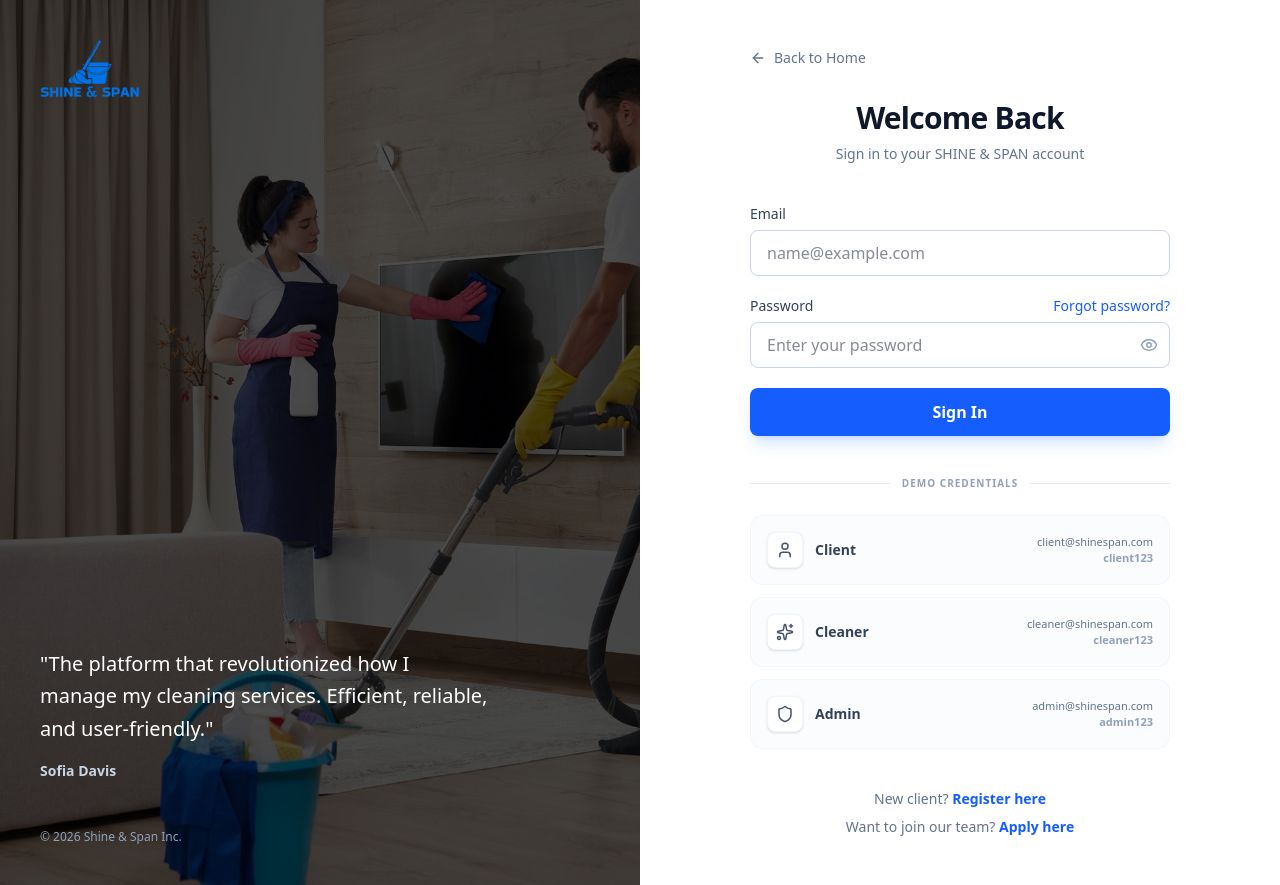
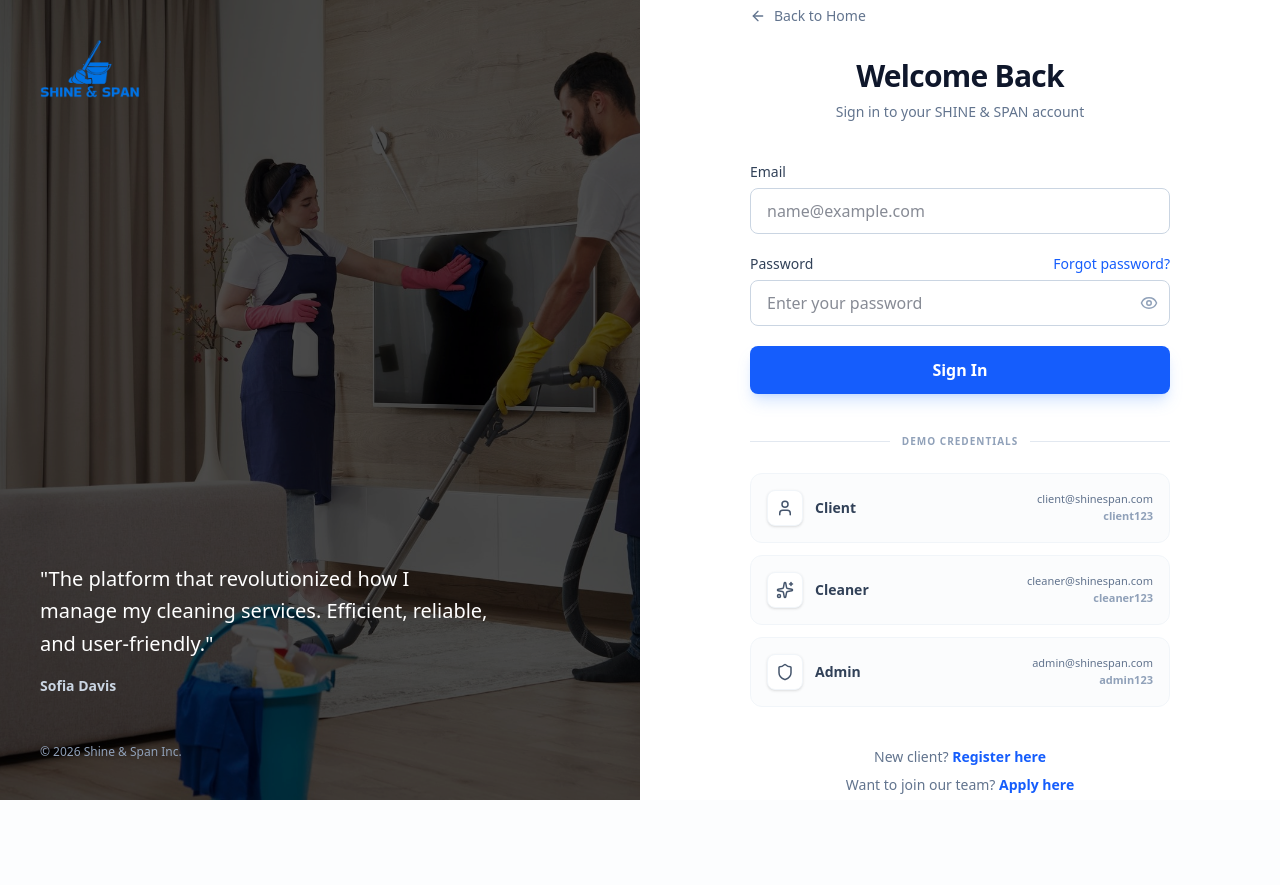
Before and after one commit to asim007464/Shine-Span-project, a React (Vite) app: page /login in a window 1280 px wide. After the commit the page ends 800 px from the top, so only its background shows below. Built offline with nearby package versions, Linux system fonts and the light colour scheme.

Commit message:
creating login and register pages update

```diff
--- a/src/pages/Login.jsx
+++ b/src/pages/Login.jsx
@@ -1,10 +1,10 @@
 import React, { useState } from "react";
 import { Eye, EyeOff, User, Sparkles, Shield, ArrowLeft } from "lucide-react";
 import { Link } from "react-router-dom";
+
 const Login = () => {
   const [showPassword, setShowPassword] = useState(false);
 
-  // Mock data for demo credentials
   const demoCredentials = [
     {
       role: "Client",
@@ -27,13 +27,13 @@ const Login = () => {
   ];
 
   return (
-    <div className="flex min-h-screen bg-white font-sans text-slate-900">
+    // Changed min-h-screen to h-screen and added overflow-hidden to lock the page height
+    <div className="flex h-screen w-full bg-white font-sans text-slate-900 overflow-hidden">
       {/* LEFT SECTION: Image & Testimonial (Hidden on mobile) */}
-      <div className="relative hidden w-1/2 lg:block">
+      <div className="relative hidden w-1/2 lg:block h-full">
         <img
           src="./loginimg.jpg"
           alt="Cleaning Service"
-          /* Added brightness-50 to dim the image itself */
           className="absolute inset-0 h-full w-full object-cover brightness-50"
         />
         {/* Dark Overlay */}
@@ -41,7 +41,7 @@ const Login = () => {
 
         {/* Logo */}
         <div className="absolute left-10 top-10 flex items-center space-x-2 text-white">
-          <img src="./websitelogo.png" className="w-[100px]" alt="" />
+          <img src="./websitelogo.png" className="w-[100px]" alt="Logo" />
         </div>
 
         {/* Testimonial & Footer */}
@@ -60,12 +60,13 @@ const Login = () => {
       </div>
 
       {/* RIGHT SECTION: Login Form */}
-      <div className="flex w-full flex-col items-center justify-center px-6 py-12 lg:w-1/2 lg:px-20">
-        <div className="w-full max-w-[420px]">
+      {/* Added overflow-y-auto so if the screen is too small, the form scrolls inside its half */}
+      <div className="flex w-full flex-col items-center justify-center px-6 py-12 lg:w-1/2 lg:px-20 h-full overflow-y-auto">
+        <div className="w-full max-w-[420px] py-8">
           {/* Back button */}
           <Link
             to="/"
-            className="mb-8 flex items-center text-sm font-medium text-slate-500 hover:text-blue-600 transition-colors"
+            className="mb-8 inline-flex items-center text-sm font-medium text-slate-500 hover:text-blue-600 transition-colors"
           >
             <ArrowLeft size={16} className="mr-2" />
             Back to Home
```
